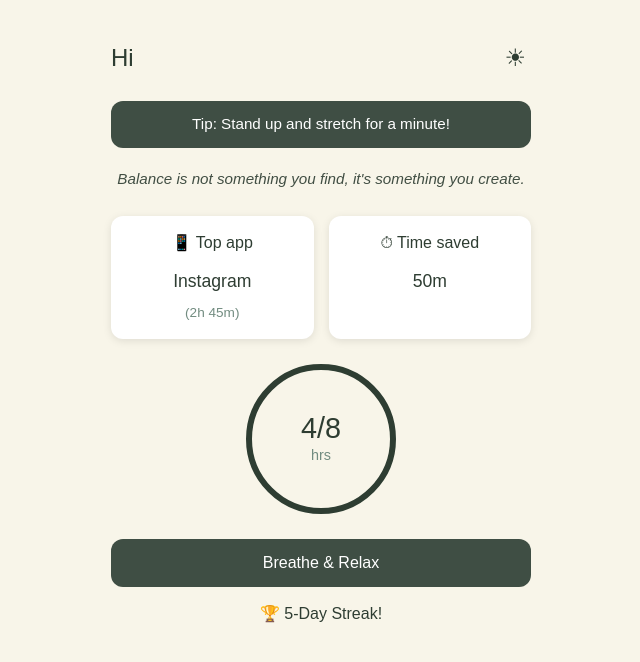
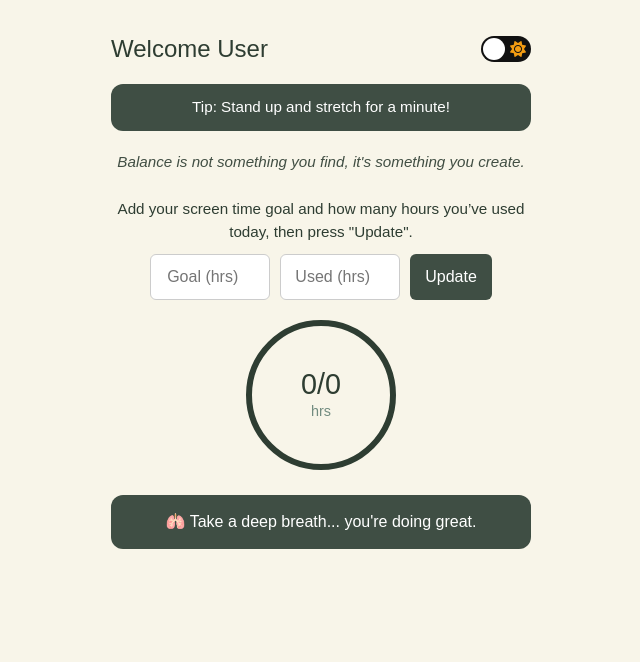
Before and after one commit to bisandilehns/ctrl-you, a Flask app: page / in a window 1280 px wide. Shown: the top 662 px of the page, without its empty margins (319-959 px from the left). Run offline with Flask 3, Linux system fonts and the light colour scheme; parts of the project's set-up code (start-up, migrations or seed data) failed here and were passed over.

Commit message:
makde ux improvements with the use of end user feedback to make the homepage more accessible and engaging

```diff
--- a/app.py
+++ b/app.py
@@ -1,4 +1,4 @@
-from flask import Flask, render_template, request, redirect, url_for, flash
+from flask import Flask, render_template, request, redirect, url_for, flash, session
 import re
 
 app = Flask(__name__)
@@ -6,13 +6,16 @@ app.secret_key = 'your_secret_key_here'
 
 @app.route('/')
 def homepage():
-    return render_template("homepage.html")
+
+    username = session.get('username', 'User')
+    return render_template("homepage.html", username=username)
 
 @app.route("/login", methods=["GET", "POST"])
 def login():
     if request.method == "POST":
         username = request.form.get("username", "")
         password = request.form.get("password", "")
+
 
         if not username.isalpha():
             flash("Username must contain only letters.")
@@ -22,9 +25,12 @@ def login():
             flash("Password must be more than 6 characters.")
             return redirect(url_for("login"))
 
+
+        session['username'] = username
+
         print("username:", username)
         print("password:", password)
-        return "Login successful!"
+        return redirect(url_for("homepage"))
 
     return render_template("login.html")
 
@@ -36,6 +42,7 @@ def signup():
         password = request.form.get("password", "")
         confirm = request.form.get("confirm", "")
 
+
         if not username.isalpha():
             flash("Username must contain only letters.")
             return redirect(url_for("signup"))
@@ -44,14 +51,10 @@ def signup():
             flash("Password must be more than 6 characters.")
             return redirect(url_for("signup"))
 
-        # Uncomment for stronger password rules
-        # if not re.search(r"[A-Za-z]", password) or not re.search(r"[0-9]", password):
-        #     flash("Password must include both letters and numbers.")
-        #     return redirect(url_for("signup"))
-
         if password != confirm:
             flash("Password and confirm password do not match.")
             return redirect(url_for("signup"))
+
 
         print("name:", name)
         print("username:", username)
@@ -61,13 +64,11 @@ def signup():
         return redirect(url_for("homepage"))
 
     return render_template("signup.html")
+
+@app.route('/logout')
+def logout():
+    session.pop('username', None)
+    return redirect(url_for("login"))
+
 if __name__ == "__main__":
     app.run(debug=True)
-
-from flask import render_template, session
-
-@app.route('/dashboard')
-def dashboard():
-    username = session.get('username')
-    return render_template('dashboard.html', username=username)
-session['username'] = user.username  # after successful login
--- a/templates/homepage.html
+++ b/templates/homepage.html
@@ -5,6 +5,7 @@
   <meta name="viewport" content="width=device-width, initial-scale=1.0, maximum-scale=1.0, user-scalable=no">
   <title>Dashboard</title>
   <link href="https://cdn.jsdelivr.net/npm/bootstrap@5.3.7/dist/css/bootstrap.min.css" rel="stylesheet">
+  <link rel="stylesheet" href="https://cdnjs.cloudflare.com/ajax/libs/font-awesome/6.4.0/css/all.min.css">
   <style>
     :root {
       --bg-color: #f8f5e9;
@@ -16,12 +17,12 @@
     }
 
     body.dark {
-      --bg-color: #2e3d32;
+      --bg-color: #000000;
       --text-color: #ffffff;
-      --card-bg: #3f4e44;
-      --accent-color: #728c80;
-      --secondary-color: #3f4e44;
-      --highlight-color: #728c80;
+      --card-bg: #1f3b2b;
+      --accent-color: #1a291f;
+      --secondary-color: #444444;
+      --highlight-color: #ffffff;
     }
 
     body {
@@ -54,13 +55,40 @@
       margin: 0;
     }
 
-    #theme-toggle {
-      background: none;
-      border: none;
-      font-size: 1.5rem;
+    .checkbox {
+      opacity: 0;
+      position: absolute;
+    }
+
+    .checkbox-label {
+      background-color: #111;
+      width: 50px;
+      height: 26px;
+      border-radius: 50px;
+      position: relative;
+      padding: 5px;
       cursor: pointer;
-      color: var(--text-color);
-      padding: 5px;
+      display: flex;
+      justify-content: space-between;
+      align-items: center;
+    }
+
+    .fa-moon { color: #f1c40f; }
+    .fa-sun { color: #f39c12; }
+
+    .checkbox-label .ball {
+      background-color: #fff;
+      width: 22px;
+      height: 22px;
+      position: absolute;
+      left: 2px;
+      top: 2px;
+      border-radius: 50%;
+      transition: transform 0.2s linear;
+    }
+
+    .checkbox:checked + .checkbox-label .ball {
+      transform: translateX(24px);
     }
 
     .tip {
@@ -131,21 +159,14 @@
       color: var(--secondary-color);
     }
 
-    .breathe-btn {
+    .calm-box {
       background-color: var(--accent-color);
       color: white;
-      border: none;
-      padding: 12px;
+      padding: 15px;
+      text-align: center;
       border-radius: 12px;
-      width: 100%;
       font-size: 1rem;
-      cursor: pointer;
       margin-bottom: 15px;
-      transition: transform 0.2s;
-    }
-
-    .breathe-btn:active {
-      transform: scale(0.98);
     }
 
     .streak {
@@ -153,82 +174,107 @@
       font-size: 1rem;
       color: var(--highlight-color);
     }
+
+    .goal-inputs {
+      display: flex;
+      justify-content: center;
+      gap: 10px;
+      margin-bottom: 20px;
+    }
+
+    .goal-inputs input {
+      width: 120px;
+      padding: 10px;
+      font-size: 1rem;
+      text-align: center;
+      border: 1px solid #ccc;
+      border-radius: 6px;
+    }
+
+    .goal-inputs button {
+      padding: 10px 15px;
+      font-size: 1rem;
+      background-color: var(--accent-color);
+      color: white;
+      border: none;
+      border-radius: 6px;
+      cursor: pointer;
+    }
+
     @media (max-width: 480px) {
-      .container {
-        padding: 10px;
-      }
-
-      .stats {
-        flex-direction: column;
-        gap: 10px;
-      }
-
-      .progress-circle {
-        max-width: 120px;
-        border-width: 5px;
-      }
-
-      h2 {
-        font-size: 1.3rem;
-      }
+      .container { padding: 10px; }
+      .stats { flex-direction: column; gap: 10px; }
+      .progress-circle { max-width: 120px; border-width: 5px; }
+      h2 { font-size: 1.3rem; }
     }
 
     @media (min-width: 768px) {
-      .container {
-        max-width: 450px;
-      }
+      .container { max-width: 450px; }
     }
   </style>
 </head>
 <body>
   <div class="container">
     <div class="header">
-      <h2>Hi <span id="username">{{ username }}</span></h2>
-      <button id="theme-toggle">☀︎</button>
+      <h2>Welcome {{ username }}</h2>
+      <div>
+        <input type="checkbox" class="checkbox" id="checkbox">
+        <label for="checkbox" class="checkbox-label">
+          <i class="fas fa-moon"></i>
+          <i class="fas fa-sun"></i>
+          <span class="ball"></span>
+        </label>
+      </div>
     </div>
 
     <div class="tip">Tip: Stand up and stretch for a minute!</div>
     <div class="quote">Balance is not something you find, it's something you create.</div>
 
-    <div class="stats">
-      <div class="card-custom">
-        <p>📱 Top app</p>
-        <h5>Instagram</h5>
-        <small>(2h 45m)</small>
-      </div>
-      <div class="card-custom">
-        <p>⏱ Time saved</p>
-        <h5>50m</h5>
-      </div>
+    <p style="text-align:center; margin-bottom:10px; font-size:0.95rem;">
+      Add your screen time goal and how many hours you’ve used today, then press "Update".
+    </p>
+
+    <div class="goal-inputs">
+      <input type="number" id="goal" placeholder="Goal (hrs)">
+      <input type="number" id="used" placeholder="Used (hrs)">
+      <button id="update-progress">Update</button>
     </div>
 
     <div class="progress-circle">
-      <h3>4/8</h3>
+      <h3 id="progress-display">0/0</h3>
       <small>hrs</small>
     </div>
 
-    <button class="breathe-btn">Breathe & Relax</button>
-    <p class="streak">🏆 5-Day Streak!</p>
+    <div class="calm-box">
+      🫁 Take a deep breath... you're doing great.
+    </div>
+
+
+
   </div>
 
   <script>
-    const toggleButton = document.getElementById('theme-toggle');
-    const body = document.body;
+    const checkbox = document.getElementById("checkbox");
+    checkbox.addEventListener("change", () => {
+      document.body.classList.toggle("dark");
+    });
 
+    const goalInput = document.getElementById('goal');
+    const usedInput = document.getElementById('used');
+    const updateButton = document.getElementById('update-progress');
+    const progressDisplay = document.getElementById('progress-display');
 
-    if (localStorage.getItem('darkMode') === 'true') {
-      body.classList.add('dark');
-      toggleButton.textContent = '⏾';
+    if (localStorage.getItem('goal') && localStorage.getItem('used')) {
+      progressDisplay.textContent = `${localStorage.getItem('used')}/${localStorage.getItem('goal')}`;
     }
 
-    toggleButton.addEventListener('click', () => {
-      body.classList.toggle('dark');
-      const isDark = body.classList.contains('dark');
-      toggleButton.textContent = isDark ? '⏾' : '☀︎';
-      localStorage.setItem('darkMode', isDark);
+    updateButton.addEventListener('click', () => {
+      const goal = goalInput.value || 0;
+      const used = usedInput.value || 0;
+      progressDisplay.textContent = `${used}/${goal}`;
+      localStorage.setItem('goal', goal);
+      localStorage.setItem('used', used);
     });
-
-
   </script>
 </body>
 </html>
```
